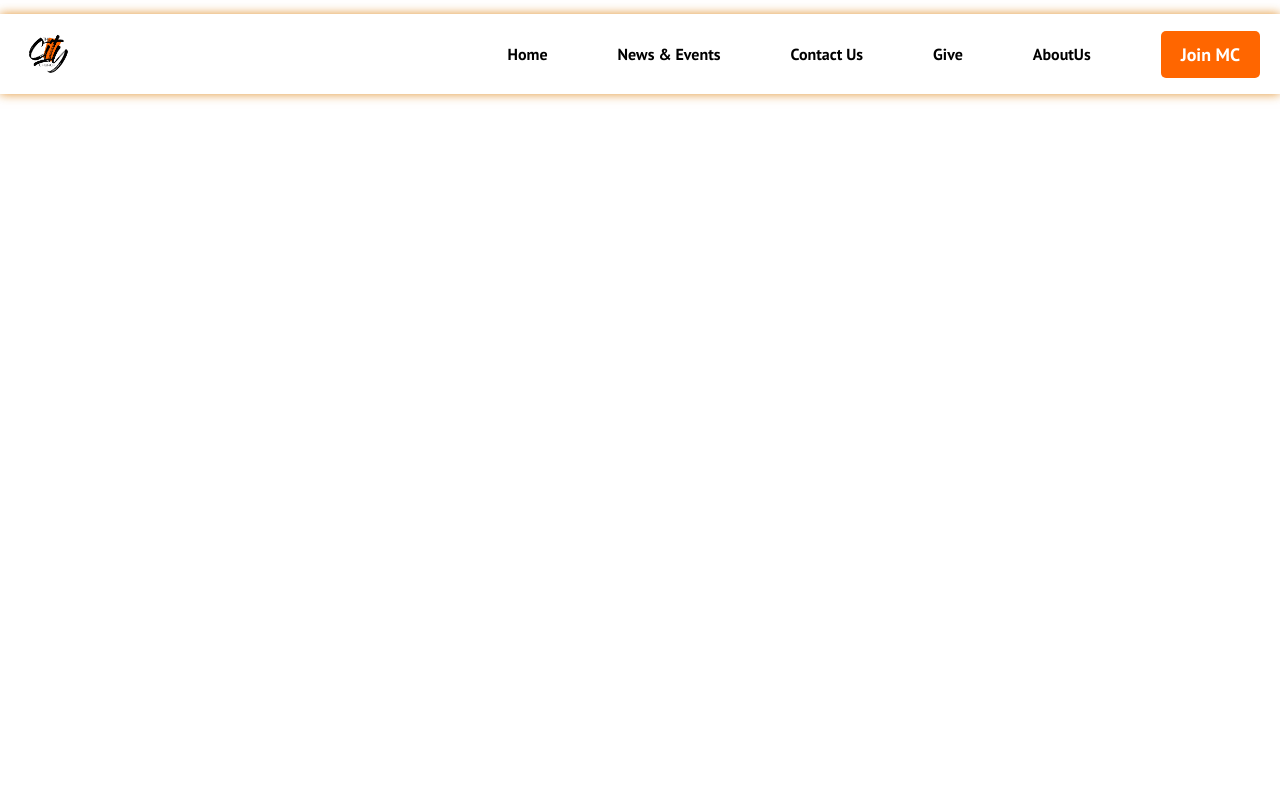
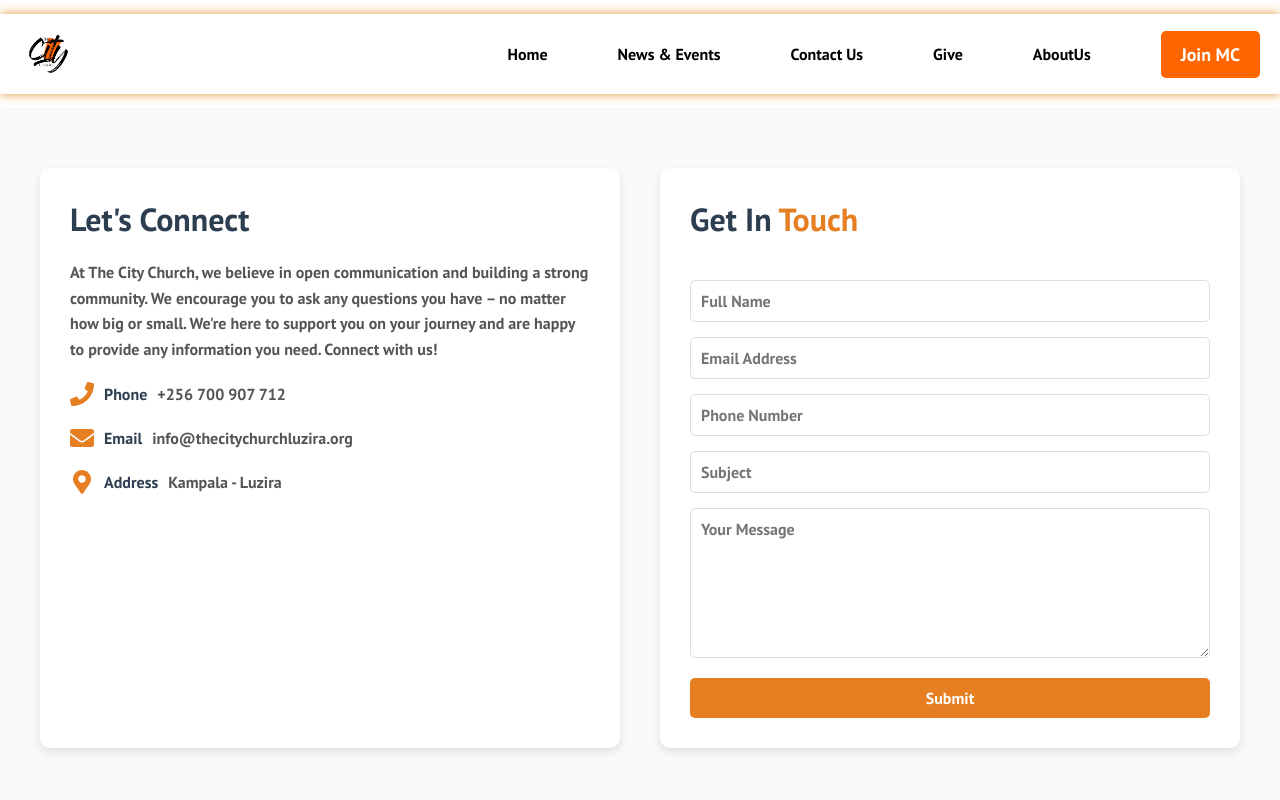
Before and after one commit to BcodezMUJJE/the-city-church-website, a React (Create React App) app in the folder church-website/: page /contact-us in a window 1280 px wide. Shown: the top 800 px of the page. Built offline with nearby package versions, Linux system fonts and the light colour scheme.

Commit message:
getting somewhere for now

```diff
--- a/church-website/src/components/pages/ContactUs.css
+++ b/church-website/src/components/pages/ContactUs.css
@@ -0,0 +1,148 @@
+/* ContactUs.css */
+.contact {
+    padding: 60px 20px;
+    background-color: #f9f9f9;
+    font-family: 'Arial', sans-serif;
+  }
+
+  .contact-container {
+    max-width: 1200px;
+    margin: 0 auto;
+    display: flex;
+    flex-wrap: wrap;
+    gap: 40px;
+  }
+
+  .contact-box {
+    flex: 1;
+    min-width: 300px;
+    background-color: #fff;
+    padding: 30px;
+    border-radius: 10px;
+    box-shadow: 0 4px 8px rgba(0, 0, 0, 0.1);
+  }
+
+  .contact-box h2 {
+    font-size: 2em;
+    color: #2c3e50;
+    margin-bottom: 20px;
+  }
+
+  .contact-box h2 span {
+    color: #e67e22;
+  }
+
+  .contact-box .desc {
+    color: #555;
+    font-size: 1em;
+    line-height: 1.6;
+    margin-bottom: 20px;
+  }
+
+  .contact-details {
+    display: flex;
+    flex-direction: column;
+    gap: 20px;
+  }
+
+  .detail {
+    display: flex;
+    align-items: center;
+    gap: 10px;
+  }
+
+  .detail .icon {
+    font-size: 1.5em;
+    color: #e67e22;
+  }
+
+  .detail p {
+    margin: 0;
+    color: #555;
+    font-size: 1em;
+  }
+
+  .detail p:first-of-type {
+    font-weight: bold;
+    color: #2c3e50;
+  }
+
+  /* Contact Form Styles */
+  #contactForm {
+    display: flex;
+    flex-direction: column;
+    gap: 20px;
+  }
+
+  .field-box {
+    display: flex;
+    flex-direction: column;
+    gap: 15px;
+  }
+
+  .field-box input,
+  .field-box textarea {
+    padding: 10px;
+    border: 1px solid #ddd;
+    border-radius: 5px;
+    font-size: 1em;
+    outline: none;
+  }
+
+  .field-box textarea {
+    resize: vertical;
+    min-height: 150px;
+  }
+
+  .btn {
+    padding: 10px 20px;
+    background-color: #e67e22;
+    color: #fff;
+    border: none;
+    border-radius: 5px;
+    font-size: 1em;
+    cursor: pointer;
+    transition: background-color 0.3s ease;
+  }
+
+  .btn:hover {
+    background-color: #d35400;
+  }
+
+  /* Responsive Design */
+  @media (max-width: 768px) {
+    .contact-container {
+      flex-direction: column;
+    }
+
+    .contact-box {
+      width: 100%;
+    }
+
+    .contact-box h2 {
+      font-size: 1.8em;
+    }
+
+    .detail .icon {
+      font-size: 1.2em;
+    }
+  }
+
+  @media (max-width: 480px) {
+    .contact-box h2 {
+      font-size: 1.6em;
+    }
+
+    .detail p {
+      font-size: 0.9em;
+    }
+
+    .field-box input,
+    .field-box textarea {
+      font-size: 0.9em;
+    }
+
+    .btn {
+      font-size: 0.9em;
+    }
+  }
--- a/church-website/src/components/pages/ContactUs.js
+++ b/church-website/src/components/pages/ContactUs.js
@@ -1,6 +1,122 @@
-import React from 'react';
-import '../../App.css';
+import React, { useState } from 'react';
+import './ContactUs.css';
+import { FaPhone, FaEnvelope, FaMapMarkerAlt } from 'react-icons/fa';
+import Footer from "../Footer";
 
-export default function ContactUs() {
-  return <h1 className='contact-us'>CONTACT US</h1>;
+function ContactUs() {
+  const [formData, setFormData] = useState({
+    name: '',
+    email: '',
+    phone: '',
+    subject: '',
+    message: '',
+  });
+
+  const handleChange = (e) => {
+    const { name, value } = e.target;
+    setFormData({
+      ...formData,
+      [name]: value,
+    });
+  };
+
+  const handleSubmit = (e) => {
+    e.preventDefault();
+    // You can replace this with an API call to submit the form data
+    console.log('Form Data Submitted:', formData);
+    alert('Thank you for reaching out! We will get back to you soon.');
+    setFormData({
+      name: '',
+      email: '',
+      phone: '',
+      subject: '',
+      message: '',
+    });
+  };
+
+  return (
+    <>
+      <section className="contact">
+        <div className="contact-container">
+          {/* Contact Details Box */}
+          <div className="contact-box">
+            <h2>Let's Connect</h2>
+            <p className="desc">
+            At The City Church, we believe in open communication and building a strong community.
+            We encourage you to ask any questions you have – no matter how big or small.  We're here to support
+            you on your journey and are happy to provide any information you need.  Connect with us!</p>
+            <div className="contact-details">
+              <div className="detail">
+                <FaPhone className="icon" />
+                <p>Phone</p>
+                <p>+256 700 907 712</p>
+              </div>
+              <div className="detail">
+                <FaEnvelope className="icon" />
+                <p>Email</p>
+                <p>info@thecitychurchluzira.org</p>
+              </div>
+              <div className="detail">
+                <FaMapMarkerAlt className="icon" />
+                <p>Address</p>
+                <p>Kampala - Luzira</p>
+              </div>
+            </div>
+          </div>
+
+          {/* Contact Form Box */}
+          <div className="contact-box">
+            <form onSubmit={handleSubmit} id="contactForm">
+              <h2>Get In <span>Touch</span></h2>
+              <div className="field-box">
+                <input
+                  type="text"
+                  name="name"
+                  placeholder="Full Name"
+                  value={formData.name}
+                  onChange={handleChange}
+                  required
+                />
+                <input
+                  type="email"
+                  name="email"
+                  placeholder="Email Address"
+                  value={formData.email}
+                  onChange={handleChange}
+                  required
+                />
+                <input
+                  type="text"
+                  name="phone"
+                  placeholder="Phone Number"
+                  value={formData.phone}
+                  onChange={handleChange}
+                  required
+                />
+                <input
+                  type="text"
+                  name="subject"
+                  placeholder="Subject"
+                  value={formData.subject}
+                  onChange={handleChange}
+                  required
+                />
+                <textarea
+                  name="message"
+                  placeholder="Your Message"
+                  value={formData.message}
+                  onChange={handleChange}
+                  required
+                ></textarea>
+              </div>
+              <button type="submit" className="btn">Submit</button>
+            </form>
+          </div>
+        </div>
+      </section>
+      <Footer />
+    </>
+  );
 }
+
+export default ContactUs;
--- a/church-website/src/components/pages/NewsAndEvents.js
+++ b/church-website/src/components/pages/NewsAndEvents.js
@@ -62,6 +62,7 @@ function NewsAndEvents() {
   ];
 
   return (
+    <>
       <div className="news-and-events">
         <h1>NEWS AND EVENTS</h1>
 
@@ -95,10 +96,10 @@ function NewsAndEvents() {
             ))}
           </div>
         </section>
+      </div>
       <Footer />
-    </div>
+    </>
   );
 }
 
-// Only one default export allowed per module
 export default NewsAndEvents;
```
Lines whose indentation alone changed are shown as unchanged.
